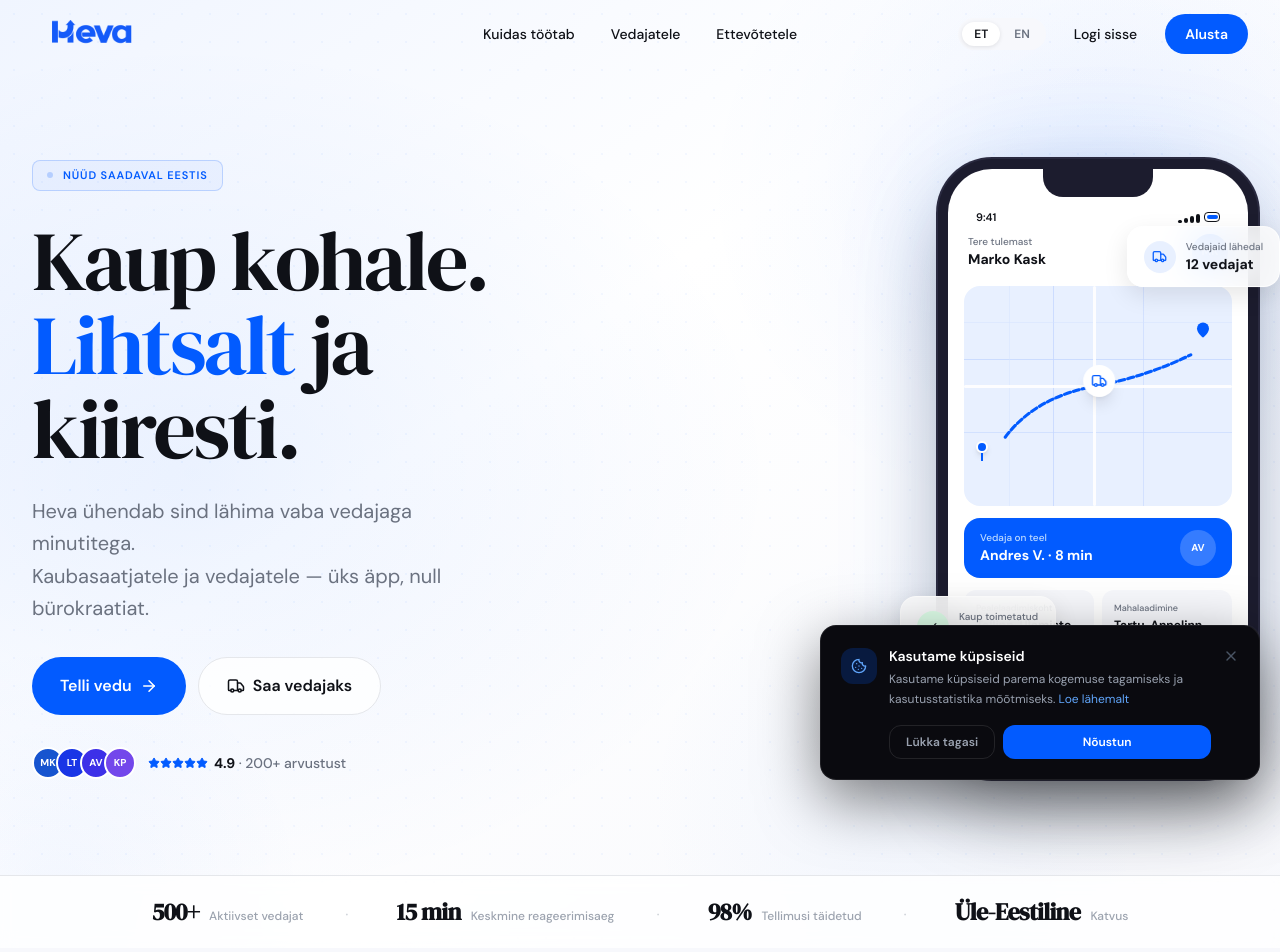
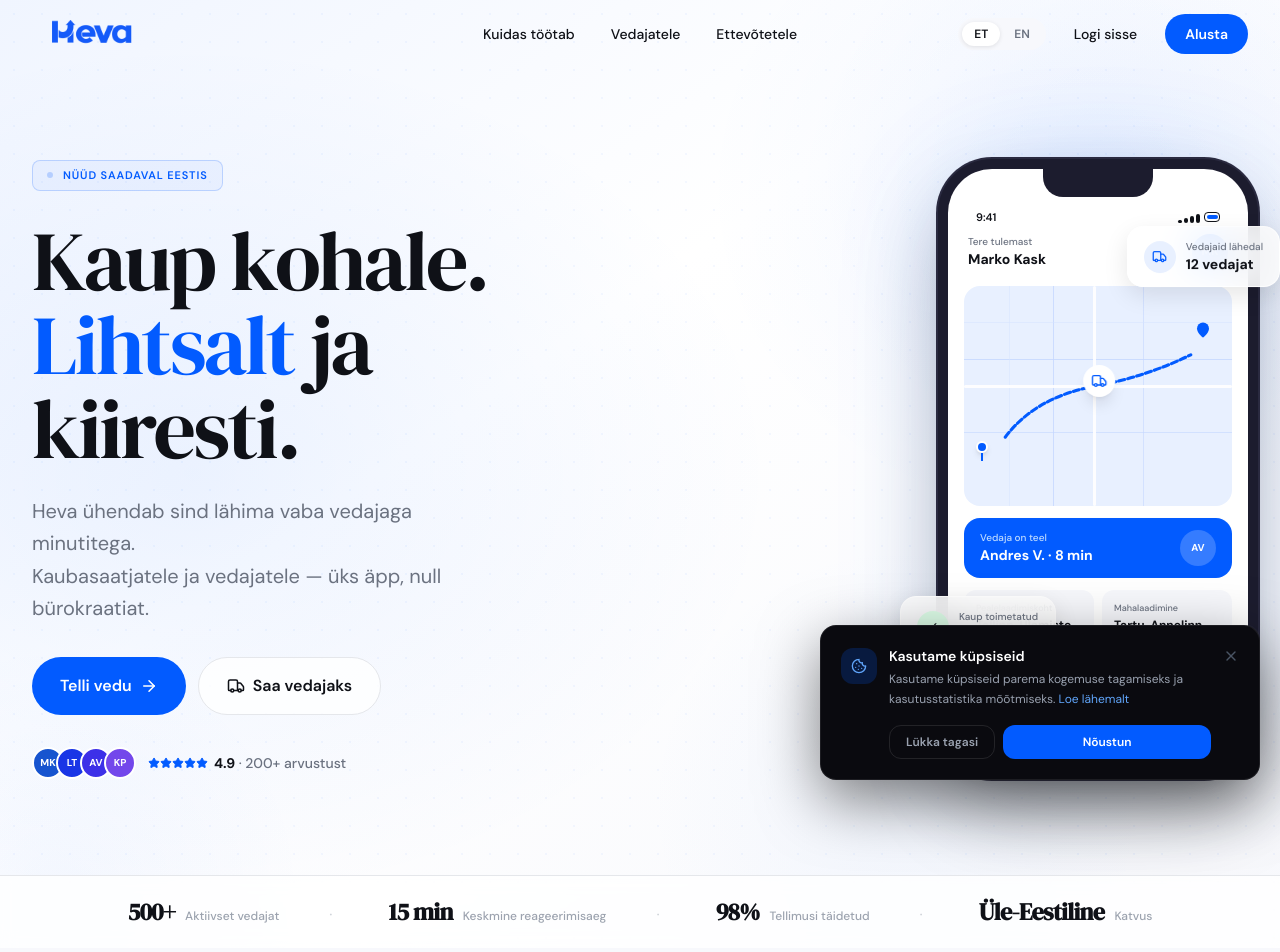
Before and after one commit to teamheva/heva-landing, a Next.js app: page / in a window 1280 px wide. Shown: the top 952 px of the page. Built offline with nearby package versions, Linux system fonts and the light colour scheme.

Commit message:
Stats: centered block with left-aligned list; remove footer logo

```diff
--- a/components/Footer.tsx
+++ b/components/Footer.tsx
@@ -1,6 +1,4 @@
 "use client";
-
-import Image from "next/image";
 
 function LinkedInIcon() {
   return (
@@ -60,18 +58,6 @@
 
           {/* Brand — spans 5 cols */}
           <div className="lg:col-span-5 flex flex-col">
-            <a href="/" aria-label="Heva avaleht" className="mb-3 block" style={{ marginLeft: "-10px" }}>
-              <div className="relative h-[50px] w-[190px]">
-                <Image
-                  src="/logo-white.png"
-                  alt="Heva"
-                  fill
-                  className="object-contain object-left"
-                  priority
-                />
-              </div>
-            </a>
-
             <p className="text-[15px] text-gray-400 leading-relaxed max-w-[280px] mb-6">
               Teeme kaubavedude tellimise Eestis sama lihtsaks kui takso kutsumise.
               Kiire, läbipaistev ja usaldusväärne.
--- a/components/Hero.tsx
+++ b/components/Hero.tsx
@@ -311,8 +311,9 @@
         className="relative border-t border-[#e5e7eb] bg-white/80 backdrop-blur-sm"
       >
         <div className="max-w-7xl mx-auto px-5 sm:px-8 py-5">
-          {/* Mobile: left-aligned column. Desktop: centered row */}
-          <div className="flex flex-col sm:flex-row sm:flex-wrap sm:justify-center sm:items-center gap-y-3 gap-x-8 sm:gap-x-12">
+          {/* Centered block, left-aligned list inside */}
+          <div className="flex justify-center">
+            <div className="flex flex-col sm:flex-row sm:flex-wrap sm:items-center gap-y-3 gap-x-10 sm:gap-x-14">
               {stats.map((stat, i) => (
                 <div key={stat.label} className="flex items-baseline gap-2.5">
                   <span
@@ -323,10 +324,11 @@
                   </span>
                   <span className="text-xs text-[#9ca3af] font-medium">{stat.label}</span>
                   {i < stats.length - 1 && (
-                  <span className="hidden sm:inline ml-4 sm:ml-8 text-[#d1d5db] select-none">·</span>
+                    <span className="hidden sm:inline ml-6 sm:ml-10 text-[#d1d5db] select-none">·</span>
                   )}
                 </div>
               ))}
+            </div>
           </div>
         </div>
       </motion.div>
```
Lines whose indentation alone changed are shown as unchanged.
